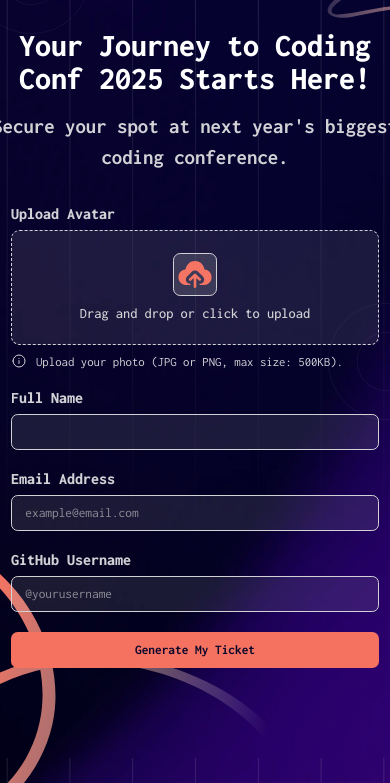
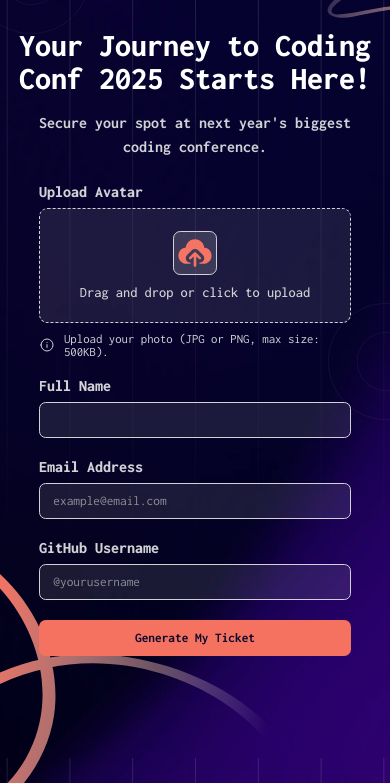
Before and after one commit to Lu4nPZ/gerador-ticket-evento, a plain HTML site: page index.html in a window 390 px wide. Shown: the part 61-844 px from the top of the page. Drawn offline with Linux system fonts and the light colour scheme.

Commit message:
Manutenção responsividade

```diff
--- a/src/css/responsive.css
+++ b/src/css/responsive.css
@@ -97,6 +97,22 @@
     .info-user h2{
         font-size: 1.2em;
     }
+
+    .form{
+        width: 80%;
+    }
+
+    .container-title{
+        width: 100%;
+    }
+
+    .container-title h1{
+        font-size: 2em;
+    }
+
+    .container-title p{
+        font-size: 1em;
+    }
 }
 
 @media(max-width: 375px){
```
